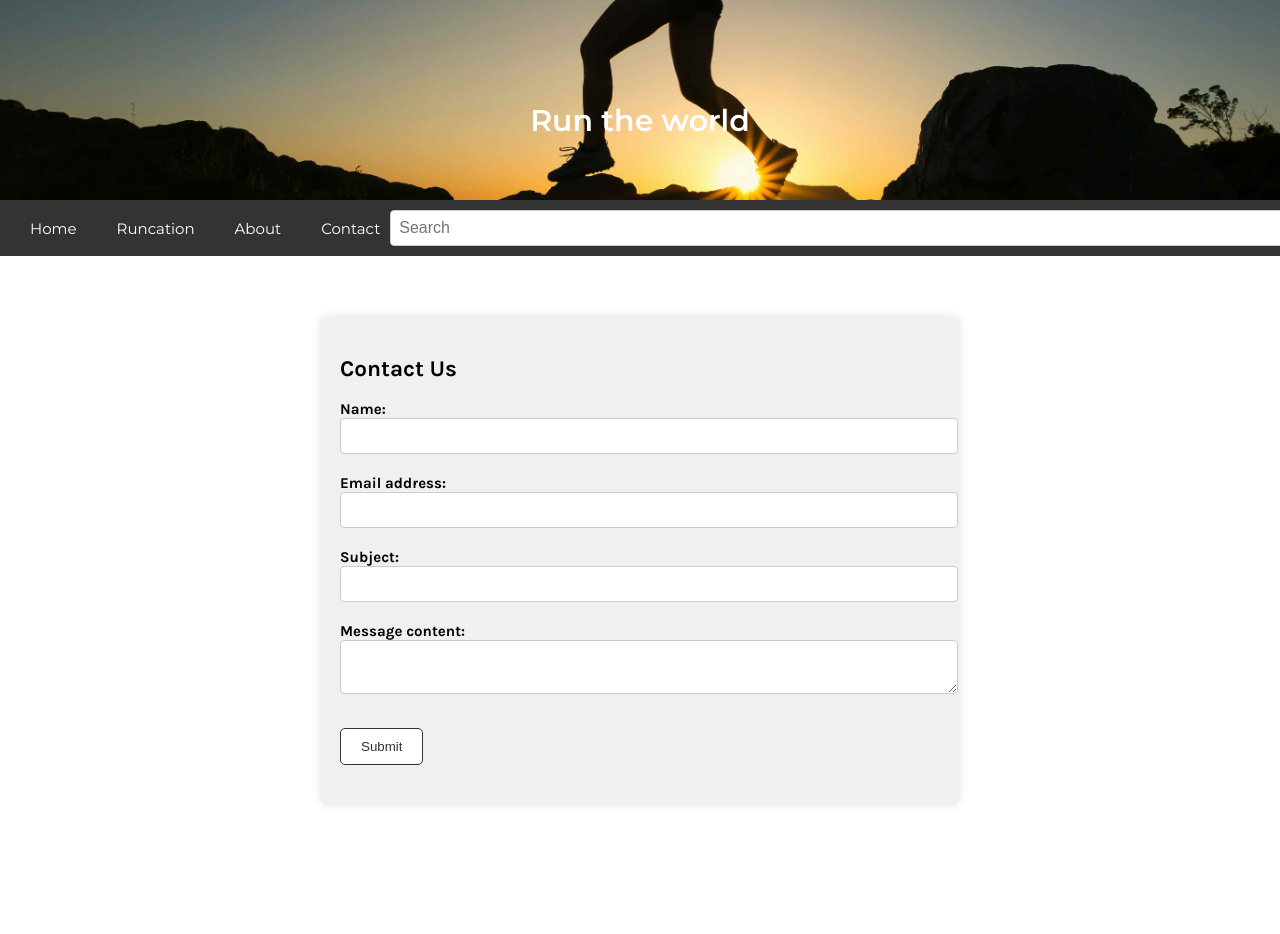
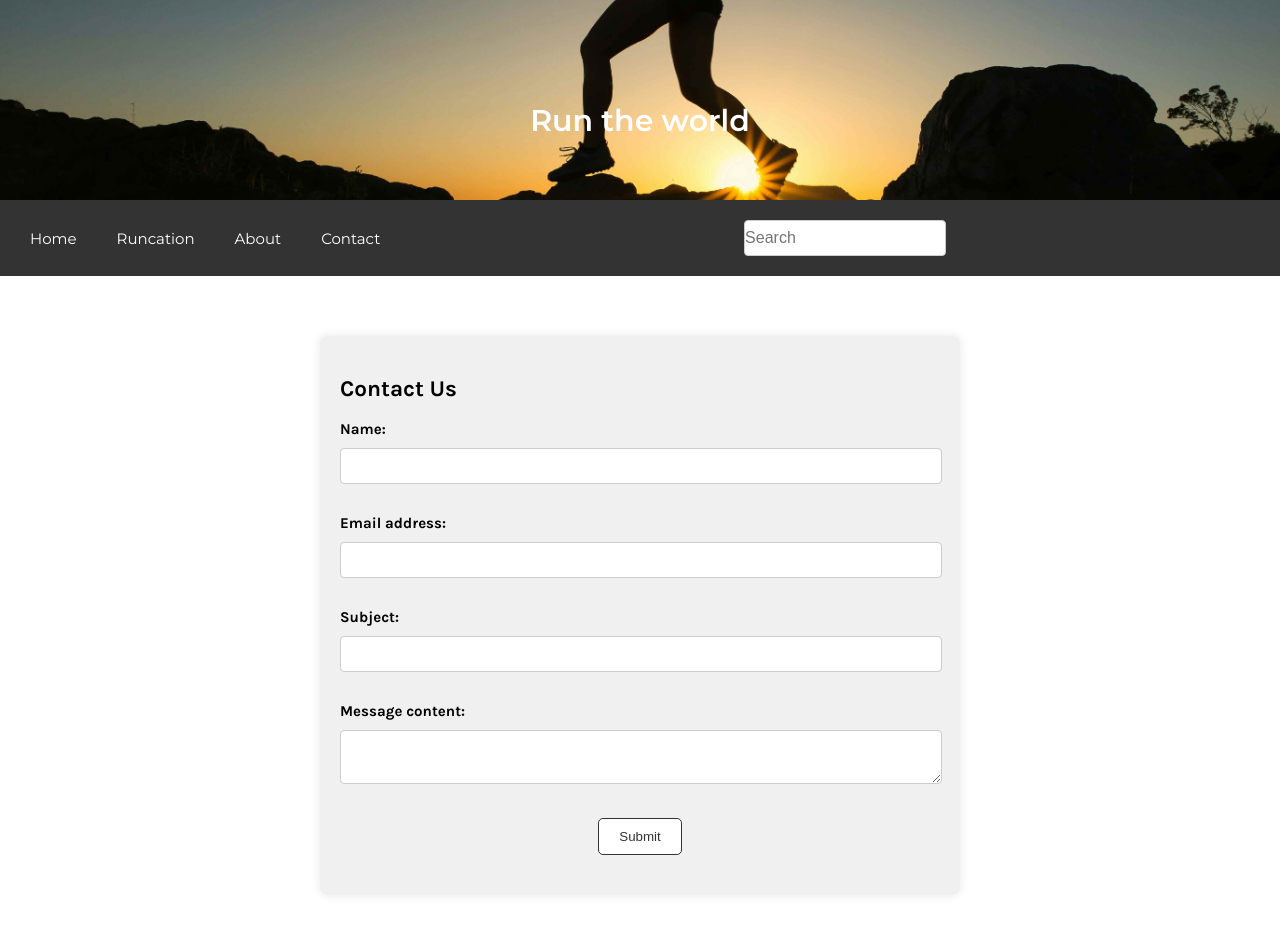
Before and after one commit to Noroff-FEU-Assignments/project-exam-1-Inamarie84, a website: page contact.html in a window 1280 px wide. Shown: the top 934 px of the page. Before the commit the page ends 865 px from the top, so only its background shows below. Drawn offline with Linux system fonts and the light colour scheme.

Commit message:
style contact form

```diff
--- a/css/style.css
+++ b/css/style.css
@@ -98,6 +98,10 @@ header {
     margin: 4px 0;
 }
 
+.search-bar {
+    max-width: 200px;
+}
+
 /* ----- home page - carousel section ----- */
 
 
@@ -152,10 +156,6 @@ header {
     margin: auto;
   }
 
-  figure {
-
-  }
-
 /* ----- contact ----- */
 
 .container {
@@ -176,8 +176,9 @@ header {
   }
 
   input, textarea {
+    margin: 10px auto;
     width: 100%;
-    padding: 8px;
+    padding: 8px 0px;
     font-size: 16px;
     border: 1px solid #ccc;
     border-radius: 4px;
@@ -200,6 +201,10 @@ header {
     background-color: #fff;
     color: #333;
     cursor: pointer;
+}
+
+.submit-button {
+    display: block;
 }
 
 
```
